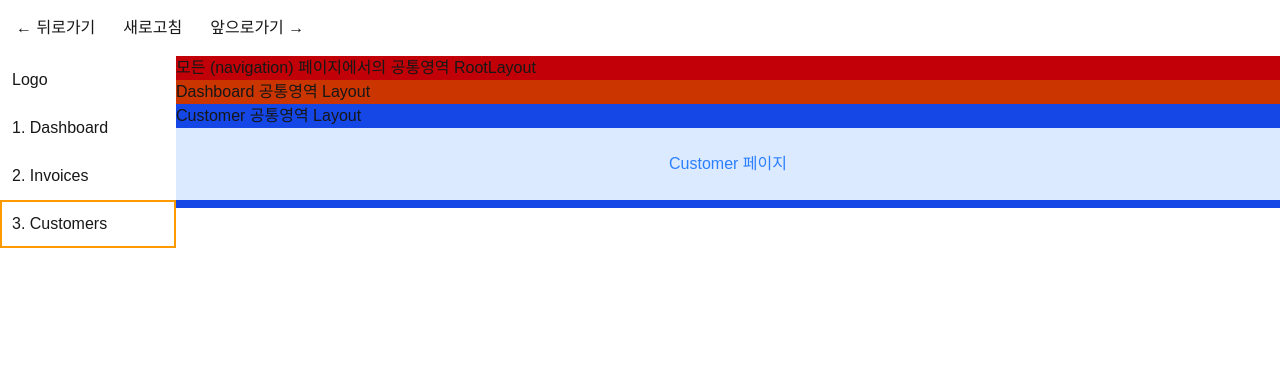
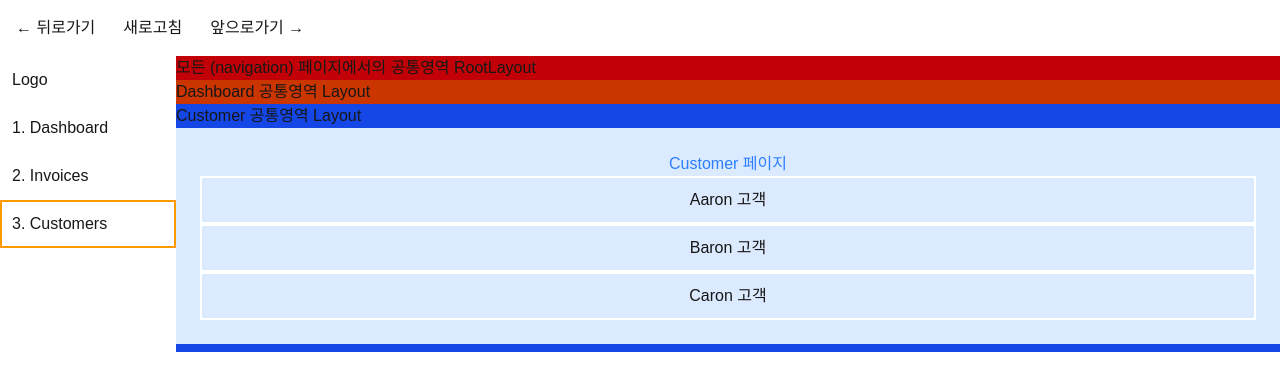
Before and after one commit to kukwon/buildup-next, a Next.js app in the folder first-setup-nextjs/: page /dashboard/customers in a window 1280 px wide. Shown: the top 390 px of the page. Built offline with nearby package versions, Linux system fonts and the light colour scheme.

Commit message:
13-2 Single Segment - [slug] 단일 세그먼트 인입하기 위한 버튼 추가

```diff
--- a/first-setup-nextjs/src/app/(navigation)/dashboard/customers/page.jsx
+++ b/first-setup-nextjs/src/app/(navigation)/dashboard/customers/page.jsx
@@ -1,3 +1,4 @@
+import ServerLinkButton from "@/components/ServerLinkButton";
 const wait = (time) => new Promise((resolve) => setTimeout(resolve, time));
 export default async function Customer() {
   await wait(3000);
@@ -5,6 +6,9 @@ export default async function Customer() {
   return (
     <main className="text-center bg-blue-100 p-6 border-b-8 border-blue-700">
       <div className="text-blue-500">Customer 페이지</div>
+      <ServerLinkButton href="customers/aaron">Aaron 고객</ServerLinkButton>
+      <ServerLinkButton href="customers/baron">Baron 고객</ServerLinkButton>
+      <ServerLinkButton href="customers/caron">Caron 고객</ServerLinkButton>
     </main>
   );
 }
```
